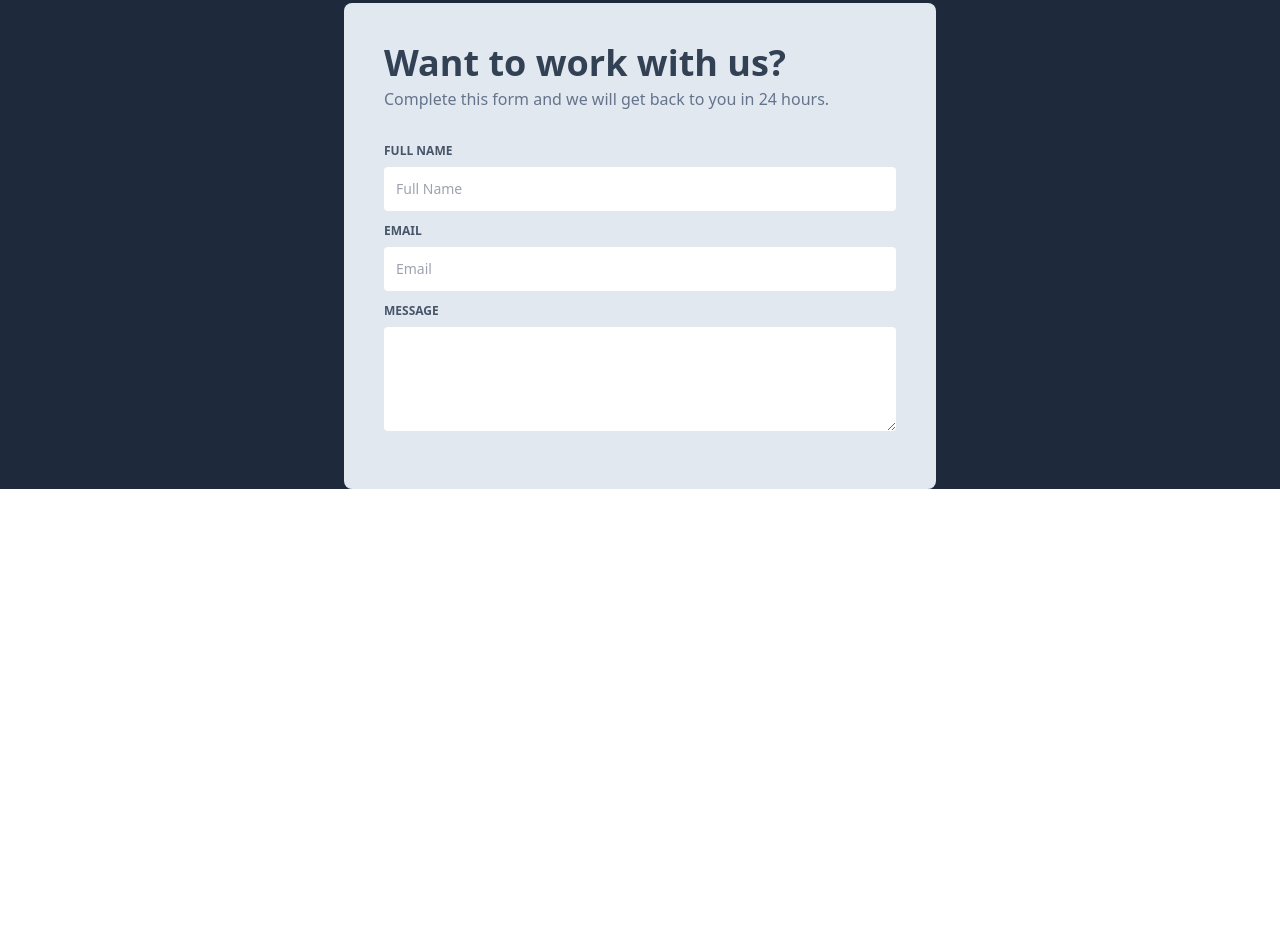
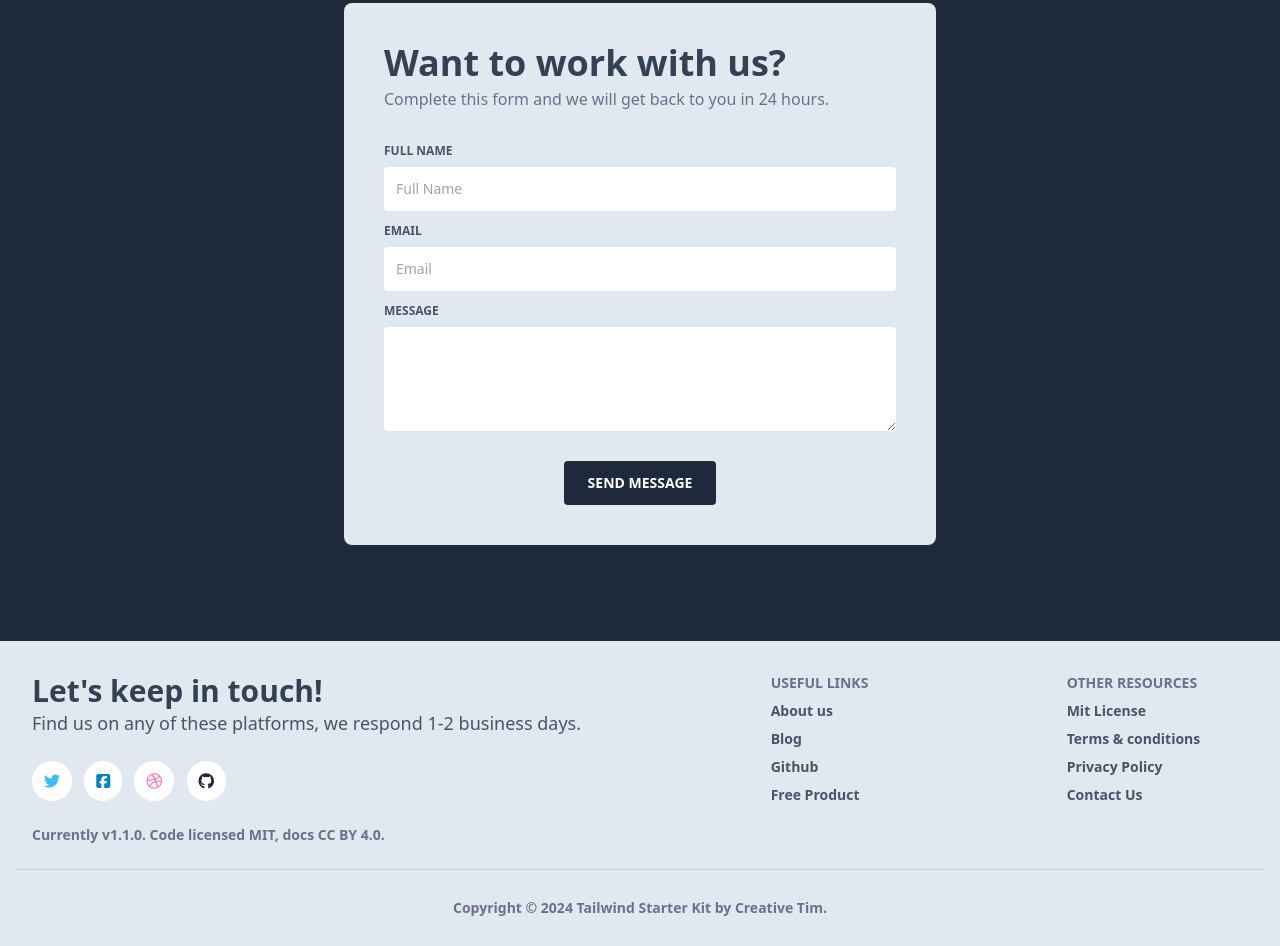
Before and after one commit to dhruvipanchal007/tailwindcss, a website: page index.html in a window 1280 px wide. Shown: the part 3425-4371 px from the top of the page. Before the commit the page ends 3914 px from the top, so only its background shows below. Drawn offline with nearby package versions, Linux system fonts and the light colour scheme.

Commit message:
done 100%

```diff
--- a/index.html
+++ b/index.html
@@ -335,7 +335,7 @@
   </section>
   <section class="bg-slate-800 w-full h-full">
     <div class="container mx-auto px-4">
-      <div class="flex flex-wrap items-center justify-center">
+      <div class="flex flex-wrap items-center justify-center pb-24	">
         <div class="w-6/12 px-4">
           <div class="bg-slate-200 px-10	py-10 rounded-lg">
             <h1 class="text-4xl font-semibold text-blue">Want to work with us?
@@ -355,6 +355,9 @@
               <p class="mb-2 text-slate-600	text-xs	font-bold uppercase	">Message</p>
               <textarea type="text" placeholder="Type amessage" rows="4" class="w-full px-3 py-3 text-slate-600	text-sm	rounded focus:outline-none focus:ring 	"> </textarea>
             </div>
+            <div class="flex justify-center items-center mt-6 ">
+              <button type="submit" class="bg-slate-800	text-white py-3 px-6 uppercase rounded text-sm	font-bold	">send message</button>
+            </div>
           </div>
 
         </div>
@@ -364,4 +367,56 @@
     </div>
 
   </section>
+  <footer>
+    <div class="bg-slate-200	pt-8 pb-6">
+      <div class="container mx-auto px-4">
+       <div class="flex flex-wrap">
+        <div class="px-4 w-6/12">
+          <h1 class="text-3xl font-semibold text-blue">Let's keep in touch!
+          </h1>
+          <p class="mb-2 text-slate-600	text-lg	">Find us on any of these platforms, we respond 1-2 business days.
+          </p>
+          <div class="mt-6">
+            <i class="fa-brands fa-twitter bg-white px-3 py-3 mr-2 text-sky-400	 rounded-full"></i>
+            <i class="fa-brands fa-square-facebook bg-white px-3 py-3 mr-2 text-sky-600	 rounded-full"></i>
+            <i class="fa-brands fa-dribbble bg-white px-3 py-3 mr-2 text-pink-400	 rounded-full"></i>
+            <i class="fa-brands fa-github bg-white px-3 py-3 mr-2 text-slate-800	 rounded-full"></i>
+          </div>
+          <p class="mt-6 blue-text-200 text-sm	 font-semibold">Currently v1.1.0. Code licensed MIT, docs CC BY 4.0.
+
+          </p>
+        </div>
+        <div class="px-4 w-6/12 flex">
+        <div class="w-4/12 ml-auto px-4">
+          <p class="mb-2 text-slate-500	text-sm font-semibold uppercase">useful links</p>
+          <ul>
+            <li class="font-semibold text-slate-600	pb-2 text-sm	">About us</li>
+            <li class="font-semibold text-slate-600	pb-2 text-sm	">Blog</li>
+            <li class="font-semibold text-slate-600	pb-2 text-sm	">Github</li>
+            <li class="font-semibold text-slate-600	pb-2 text-sm	">Free Product</li>
+          </ul>
+        </div>
+        <div class="w-4/12 ml-auto px-4">
+          <p class="mb-2 text-slate-500	text-sm font-semibold uppercase">Other Resources</p>
+          <ul>
+            <li class="font-semibold text-slate-600	pb-2 text-sm	">Mit License</li>
+            <li class="font-semibold text-slate-600	pb-2 text-sm	">Terms & conditions</li>
+            <li class="font-semibold text-slate-600	pb-2 text-sm	">Privacy Policy</li>
+            <li class="font-semibold text-slate-600	pb-2 text-sm	">Contact Us</li>
+          </ul>
+        </div>
+
+
+        </div>
+       </div>
+       <div class="border-slate-300	my-6 border-b	"></div>
+       <div class="flex justify-center items-center">
+        <p class="py-1 blue-text-200 text-sm font-semibold">Copyright © 2024 Tailwind Starter Kit by Creative Tim.
+        </p>
+       </div>
+      </div>
+
+    </div>
+
+  </footer>
 </body>
```
